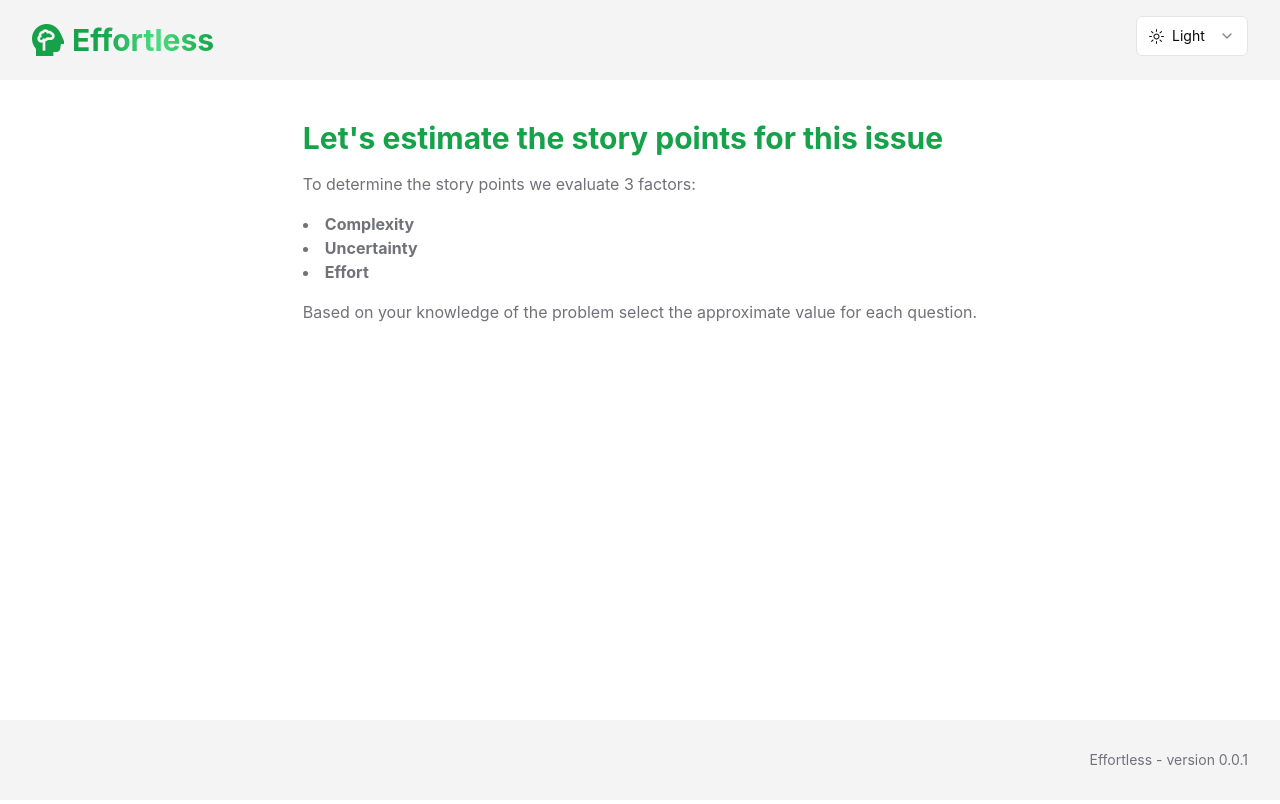
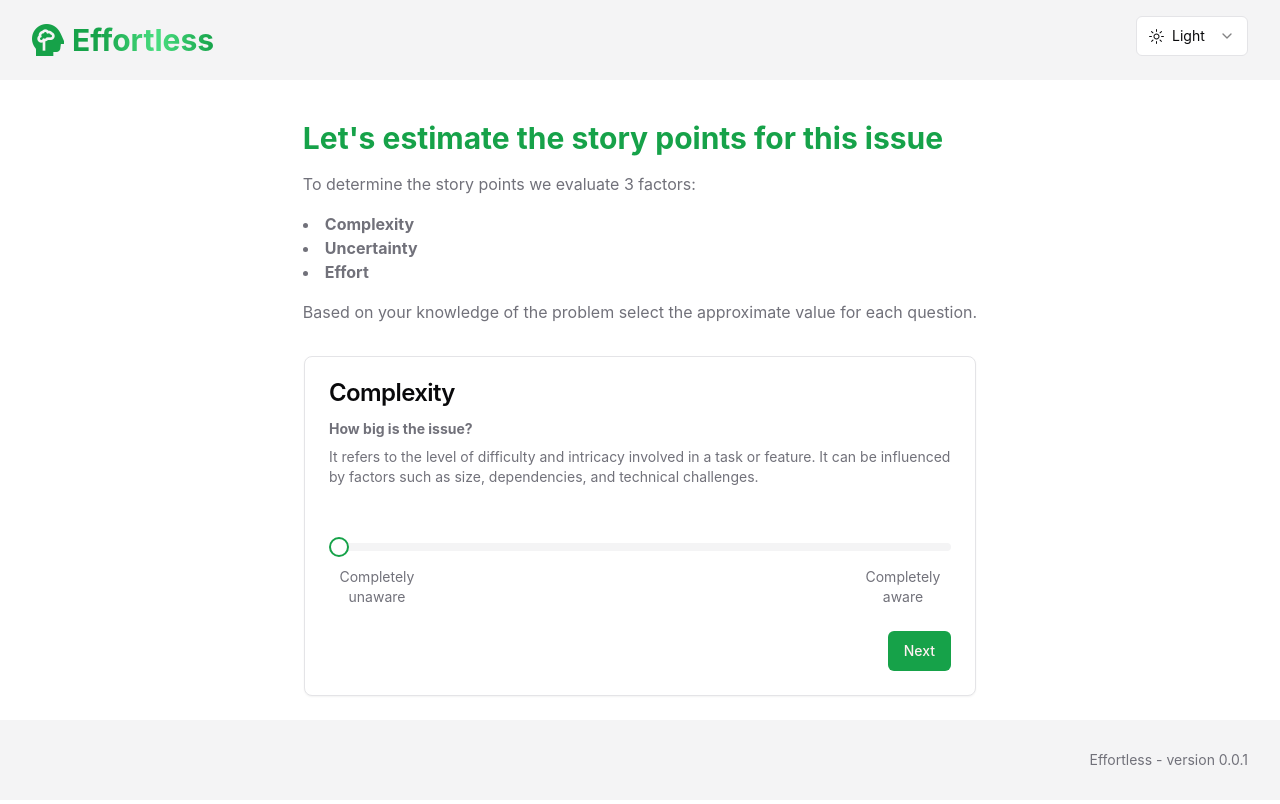
Before and after one commit to william-cesar/effortless, a React (Vite) app: page / in a window 1280 px wide. Shown: the top 804 px of the page. Built offline with nearby package versions, Linux system fonts and the light colour scheme.

Commit message:
feat: add step card to home view

```diff
--- a/src/views/Home.tsx
+++ b/src/views/Home.tsx
@@ -1,9 +1,11 @@
 import Introduction from '@/components/_custom/Introduction';
+import StepCard from '@/components/_custom/StepCard';
 
 const Home = () => {
   return (
     <div className='flex flex-col gap-8'>
       <Introduction />
+      <StepCard />
     </div>
   );
 };
```
